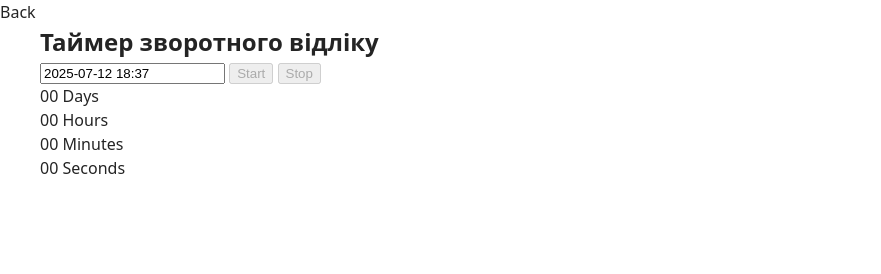
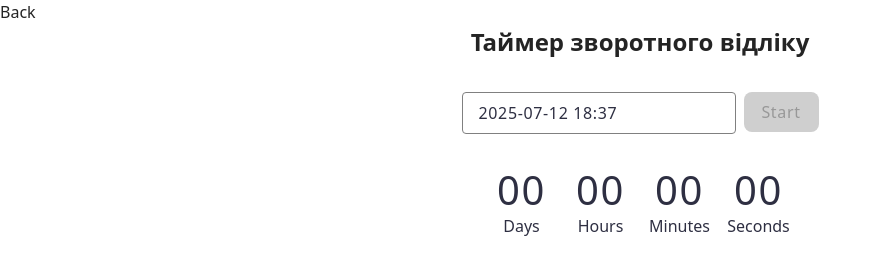
Before and after one commit to Iryna-Martakova/goit-js-hw-10, a website built with Vite: page src/1-timer.html in a window 1280 px wide. Shown: the whole page, without its empty margins (0-881 px from the left). Built offline with nearby package versions, Linux system fonts and the light colour scheme.

Commit message:
made changes

```diff
--- a/src/1-timer.html
+++ b/src/1-timer.html
@@ -6,6 +6,7 @@
     <meta name="viewport" content="width=device-width, initial-scale=1.0" />
     <title>Timer</title>
     <link rel="stylesheet" href="./css/styles.css" />
+    <link rel="stylesheet" href="./css/styles-timer.css" />
   </head>
   <body>
 
@@ -15,9 +16,11 @@
       <div class="container">
         <h2>Таймер зворотного відліку</h2>
 
-        <input type="text" id="datetime-picker" />
-        <button type="button" data-start>Start</button>
-        <button type="button" data-stop>Stop</button>
+        <div class="wrapper">
+          <input type="text" id="datetime-picker" />
+          <button type="button" data-start>Start</button>
+        </div>
+
 
         <div class="timer">
           <div class="field">
--- /dev/null
+++ b/src/css/styles-timer.css
@@ -0,0 +1,102 @@
+h2 {
+    text-align: center;
+}
+.wrapper {
+    display: flex;
+    justify-content: center;
+
+    margin-top: 32px;
+    margin-bottom: 32px;
+    gap: 8px;
+}
+input {
+    border: 1px solid #808080;
+    border-radius: 4px;
+    width: 256px;
+    height: 24px;
+    padding: 8px 0 8px 16px;
+
+    font-family: var(--font-family);
+    font-weight: 400;
+    font-size: 16px;
+    letter-spacing: 0.04em;
+    color: #2e2f42;
+
+
+
+}
+
+input:hover {
+    border: 1px solid #000;
+}
+
+input:active {
+    border: 1px solid #4e75ff;
+}
+
+input:disabled {
+    background: #fafafa;
+    color: #808080;
+}
+
+.timer {
+    display: flex;
+    gap: 24px;
+    min-width: 346px;
+    height: 72px;
+    justify-content: center;
+}
+
+.field {
+    display: flex;
+    flex-direction: column;
+    align-items: center;
+    width: 55px;
+    height: 72px;
+}
+
+.value {
+    font-family: var(--font-family);
+        font-weight: 400;
+        font-size: 40px;
+        line-height: 120%;
+        letter-spacing: 0.04em;
+        color: #2e2f42;
+}
+
+.label {
+    font-family: var(--font-family);
+        font-weight: 400;
+        font-size: 16px;
+        color: #2e2f42;
+}
+
+button {
+    border-radius: 8px;
+    padding: 8px 16px;
+    width: 75px;
+    height: 40px;
+    background: #4e75ff;
+    border: none;
+
+    padding: 8px 16px;
+
+    font-family: var(--font-family);
+    font-weight: 500;
+    font-size: 16px;
+    letter-spacing: 0.04em;
+    color: #fff;
+}
+
+button:hover {
+    background: #6c8cff;
+}
+
+button:disabled {
+    border-radius: 8px;
+    width: 75px;
+    height: 40px;
+    background: #cfcfcf;
+    padding: 8px 16px;
+    color: #989898;
+}
--- a/src/js/1-timer.js
+++ b/src/js/1-timer.js
@@ -11,14 +11,12 @@ let countdownInterval = null;
 
 const pickTime = document.querySelector("#datetime-picker");
 const buttonStart = document.querySelector("[data-start]");
-const buttonStop = document.querySelector("[data-stop]");
 const daysCount = document.querySelector("[data-days]");
 const hoursCount = document.querySelector("[data-hours]");
 const minutesCount = document.querySelector("[data-minutes]");
 const secondsCount = document.querySelector("[data-seconds]");
 
 buttonStart.disabled = true;
-buttonStop.disabled = true;
 
 
 const options = {
@@ -43,12 +41,10 @@ const options = {
             progressBar: false
         });
       buttonStart.disabled = true;
-      buttonStop.disabled = true;
       userSelectedDate = null;
     } else {
       userSelectedDate = selectedDate;
       buttonStart.disabled = false;
-      buttonStop.disabled = true;
     }
   },
 };
@@ -67,7 +63,6 @@ buttonStart.addEventListener("click", () => {
   }
 
   buttonStart.disabled = true;
-  buttonStop.disabled = false;
   pickTime.disabled = true;
 
   countdownInterval = setInterval(() => {
@@ -86,16 +81,6 @@ buttonStart.addEventListener("click", () => {
     updateTimer(days, hours, minutes, seconds);
   }, 1000);
 });
-
-buttonStop.addEventListener("click", () => {
-  buttonStart.disabled = false;
-  buttonStop.disabled = true;
-  pickTime.disabled = false;
-
-  userSelectedDate = null;
-  countdownInterval = null;
-  resetTimer();
-})
 
 function convertMs(ms) {
     const second = 1000;
```
Also changed, not shown: src/css/styles.css (line endings or trailing spaces).
